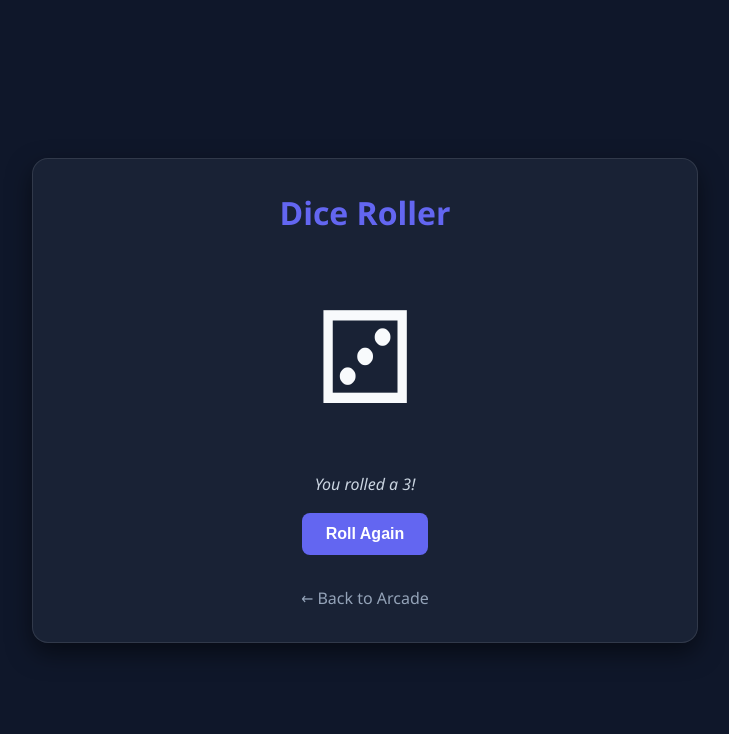
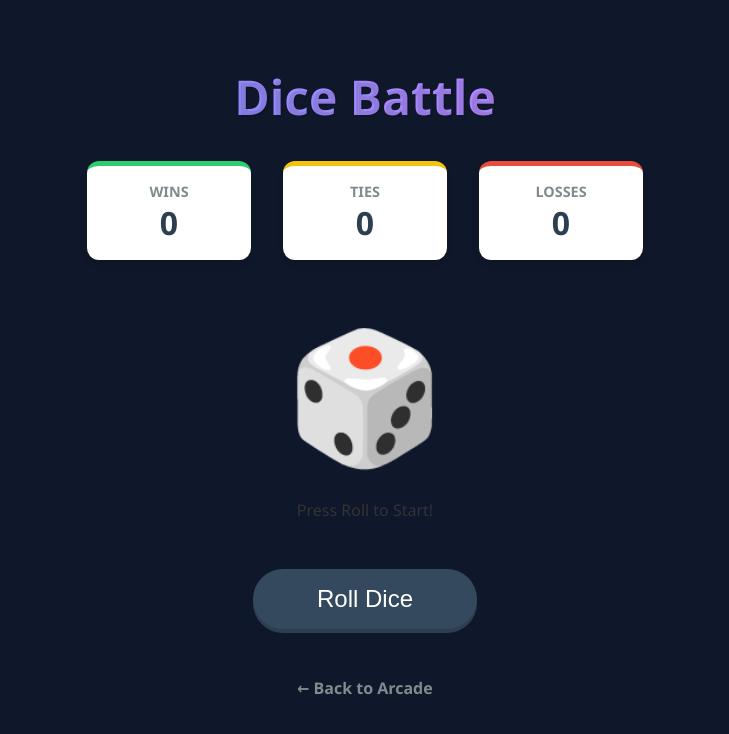
Before and after one commit to Shad921z/60-python-projects, a Flask app: page /dice in a window 1280 px wide. Shown: the top 734 px of the page, without its empty margins (275-1004 px from the left). Run offline with Flask 3, Linux system fonts and the light colour scheme.

Commit message:
feat: Implement a Flask-based retro arcade application featuring Hangman, Dice Roller, and Number Guess games.

```diff
--- a/beginner/flask-app-day-10-12/main.py
+++ b/beginner/flask-app-day-10-12/main.py
@@ -73,21 +73,60 @@ def hangman():
 
 #==================== DICE ROLLER GAME ====================
 
-@app.route('/dice')
+@app.route('/dice', methods=['GET', 'POST'])
 def dice():
-    # Dice logic
-    roll_value = random.randint(1, 6)
-    dice_icons = {
-        1: '⚀',
-        2: '⚁',
-        3: '⚂',
-        4: '⚃',
-        5: '⚄',
-        6: '⚅'
-    }
-    dice_icon = dice_icons[roll_value]
+    # Initialize scores if not present
+    if 'dice_wins' not in session:
+        session['dice_wins'] = 0
+    if 'dice_losses' not in session:
+        session['dice_losses'] = 0
+    if 'dice_ties' not in session:
+        session['dice_ties'] = 0
 
-    return render_template('dice.html', roll_value=roll_value, dice_icon=dice_icon)
+    outcome = None
+
+    if request.method == 'POST':
+        # Game Logic
+        player_roll = random.randint(1, 6)
+        cpu_roll = random.randint(1, 6)
+
+        dice_icons = {
+            1: '⚀', 2: '⚁', 3: '⚂', 4: '⚃', 5: '⚄', 6: '⚅'
+        }
+
+        player_icon = dice_icons[player_roll]
+        cpu_icon = dice_icons[cpu_roll]
+
+        result_message = ""
+        result_class = ""
+
+        if player_roll > cpu_roll:
+            result_message = "You Win!"
+            result_class = "win"
+            session['dice_wins'] += 1
+        elif cpu_roll > player_roll:
+            result_message = "Computer Wins!"
+            result_class = "lose"
+            session['dice_losses'] += 1
+        else:
+            result_message = "It's a Tie!"
+            result_class = "tie"
+            session['dice_ties'] += 1
+
+        outcome = {
+            'player_roll': player_roll,
+            'player_icon': player_icon,
+            'cpu_roll': cpu_roll,
+            'cpu_icon': cpu_icon,
+            'message': result_message,
+            'class': result_class
+        }
+
+    return render_template('dice.html',
+                           outcome=outcome,
+                           wins=session['dice_wins'],
+                           losses=session['dice_losses'],
+                           ties=session['dice_ties'])
 
 #==================== ROCK PAPER SCISSORS GAME ====================
 
@@ -115,7 +154,46 @@ def rps():
 
     return render_template('rock-paper-scissors.html', result=None)
 
+#=================== NUMBER GUESSING GAME ==================
 
+@app.route('/guess', methods=['GET', 'POST'])
+def guess_number():
+    if 'target_num' not in session or request.args.get('reset'):
+        session['target_num'] = random.randint(1, 100)
+        session['attempts'] = 0
+        session['guess_message'] = "Guess a number between 1 and 100!"
+        session['guess_status'] = "info" # info, success, warning, error
+        session['game_won'] = False
+
+        if request.args.get('reset'):
+            return redirect(url_for('guess_number'))
+
+    if request.method == 'POST':
+        try:
+            user_guess = int(request.form.get('guess'))
+            session['attempts'] += 1
+            target = session['target_num']
+
+            if user_guess == target:
+                session['guess_message'] = f"CORRECT! The number was {target}."
+                session['guess_status'] = "success"
+                session['game_won'] = True
+            elif user_guess > target:
+                session['guess_message'] = f"Too High! Try lower than {user_guess}."
+                session['guess_status'] = "warning"
+            else:
+                session['guess_message'] = f"Too Low! Try higher than {user_guess}."
+                session['guess_status'] = "warning"
+
+        except ValueError:
+            session['guess_message'] = "Please enter a valid number."
+            session['guess_status'] = "error"
+
+    return render_template('guess.html',
+                           message=session.get('guess_message'),
+                           status=session.get('guess_status'),
+                           attempts=session.get('attempts'),
+                           game_won=session.get('game_won'))
 
 if __name__ == '__main__':
     app.run(debug=True)
--- /dev/null
+++ b/beginner/flask-app-day-10-12/static/css/dice.css
@@ -0,0 +1,173 @@
+/* Dice Battle Styles */
+
+.game-container {
+    max-width: 800px;
+    margin: 0 auto;
+    padding: 2rem;
+    text-align: center;
+    font-family: 'Segoe UI', Tahoma, Geneva, Verdana, sans-serif;
+    color: #333;
+}
+
+h1 {
+    font-size: 3rem;
+    margin-bottom: 2rem;
+    color: #2c3e50;
+    text-shadow: 2px 2px 0px rgba(0,0,0,0.1);
+}
+
+/* Scoreboard */
+.scoreboard {
+    display: flex;
+    justify-content: center;
+    gap: 2rem;
+    margin-bottom: 3rem;
+}
+
+.score-item {
+    background: white;
+    padding: 1rem 2rem;
+    border-radius: 12px;
+    box-shadow: 0 4px 6px rgba(0,0,0,0.1);
+    display: flex;
+    flex-direction: column;
+    align-items: center;
+    min-width: 100px;
+    border-top: 5px solid #ccc;
+}
+
+.score-item.win { border-top-color: #2ecc71; }
+.score-item.tie { border-top-color: #f1c40f; }
+.score-item.lose { border-top-color: #e74c3c; }
+
+.score-item .label {
+    font-size: 0.9rem;
+    text-transform: uppercase;
+    color: #7f8c8d;
+    font-weight: bold;
+}
+
+.score-item .value {
+    font-size: 2rem;
+    font-weight: bold;
+    color: #2c3e50;
+}
+
+/* Battle Arena */
+.battle-arena {
+    display: flex;
+    justify-content: center;
+    align-items: center;
+    gap: 3rem;
+    margin: 2rem 0;
+    min-height: 200px;
+}
+
+.dice-wrapper {
+    background: white;
+    padding: 2rem;
+    border-radius: 20px;
+    box-shadow: 0 10px 20px rgba(0,0,0,0.05);
+    width: 200px;
+    transition: transform 0.2s;
+}
+
+.dice-wrapper:hover {
+    transform: translateY(-5px);
+}
+
+.dice-wrapper h3 {
+    margin: 0 0 1rem 0;
+    color: #7f8c8d;
+    font-size: 1.2rem;
+}
+
+.dice-icon {
+    font-size: 8rem;
+    line-height: 1;
+    color: #34495e;
+}
+
+.player-dice .dice-icon { color: #3498db; }
+.cpu-dice .dice-icon { color: #e74c3c; }
+
+.dice-value {
+    font-size: 1.5rem;
+    color: #95a5a6;
+    margin-top: 1rem;
+}
+
+.vs-badge {
+    font-size: 2rem;
+    font-weight: 900;
+    color: #bdc3c7;
+    font-style: italic;
+}
+
+.dice-placeholder {
+    font-size: 8rem;
+    color: #ecf0f1;
+    animation: float 3s ease-in-out infinite;
+}
+
+@keyframes float {
+    0% { transform: translateY(0px); }
+    50% { transform: translateY(-10px); }
+    100% { transform: translateY(0px); }
+}
+
+/* Results */
+.result-message {
+    font-size: 2.5rem;
+    font-weight: bold;
+    margin: 2rem 0;
+    padding: 1rem;
+    border-radius: 10px;
+    animation: popIn 0.5s cubic-bezier(0.175, 0.885, 0.32, 1.275);
+}
+
+.result-message.win { color: #2ecc71; background: rgba(46, 204, 113, 0.1); }
+.result-message.lose { color: #e74c3c; background: rgba(231, 76, 60, 0.1); }
+.result-message.tie { color: #f1c40f; background: rgba(241, 196, 15, 0.1); }
+
+@keyframes popIn {
+    0% { transform: scale(0.8); opacity: 0; }
+    100% { transform: scale(1); opacity: 1; }
+}
+
+/* Controls */
+.controls button {
+    background: #34495e;
+    color: white;
+    border: none;
+    padding: 1rem 4rem;
+    font-size: 1.5rem;
+    border-radius: 50px;
+    cursor: pointer;
+    transition: all 0.2s;
+    box-shadow: 0 4px 0 #2c3e50;
+}
+
+.controls button:hover {
+    transform: translateY(-2px);
+    box-shadow: 0 6px 0 #2c3e50;
+    background: #2c3e50;
+}
+
+.controls button:active {
+    transform: translateY(2px);
+    box-shadow: 0 0 0 #2c3e50;
+}
+
+.back-btn {
+    display: inline-block;
+    margin-top: 3rem;
+    text-decoration: none;
+    color: #7f8c8d;
+    font-weight: bold;
+    transition: color 0.2s;
+}
+
+.back-btn:hover {
+    color: #34495e;
+}
--- a/beginner/flask-app-day-10-12/templates/dice.html
+++ b/beginner/flask-app-day-10-12/templates/dice.html
@@ -4,37 +4,63 @@
 <head>
     <meta charset="UTF-8">
     <meta name="viewport" content="width=device-width, initial-scale=1.0">
-    <title>Dice Roller | Retro Arcade</title>
-    <link rel="stylesheet" href="{{ url_for('static', filename='css/hangman.css') }}">
-    <style>
-        .dice-display {
-            font-size: 8rem;
-            margin: 2rem 0;
-            user-select: none;
-        }
-
-        .controls {
-            display: flex;
-            gap: 1rem;
-            justify-content: center;
-        }
-    </style>
+    <title>Dice Battle | Retro Arcade</title>
+    <link rel="stylesheet" href="{{ url_for('static', filename='css/main.css') }}">
+    <link rel="stylesheet" href="{{ url_for('static', filename='css/dice.css') }}">
 </head>
 
 <body>
     <div class="game-container">
-        <h1>Dice Roller</h1>
+        <h1>Dice Battle</h1>
 
-        <div class="dice-display">
-            {{ dice_icon }}
+        <div class="scoreboard">
+            <div class="score-item win">
+                <span class="label">Wins</span>
+                <span class="value">{{ wins }}</span>
+            </div>
+            <div class="score-item tie">
+                <span class="label">Ties</span>
+                <span class="value">{{ ties }}</span>
+            </div>
+            <div class="score-item lose">
+                <span class="label">Losses</span>
+                <span class="value">{{ losses }}</span>
+            </div>
         </div>
 
-        <div class="message">
-            You rolled a {{ roll_value }}!
+        <div class="battle-arena">
+            {% if outcome %}
+            <div class="dice-wrapper player-dice">
+                <h3>You</h3>
+                <div class="dice-icon">{{ outcome.player_icon }}</div>
+                <div class="dice-value">{{ outcome.player_roll }}</div>
+            </div>
+
+            <div class="vs-badge">VS</div>
+
+            <div class="dice-wrapper cpu-dice">
+                <h3>CPU</h3>
+                <div class="dice-icon">{{ outcome.cpu_icon }}</div>
+                <div class="dice-value">{{ outcome.cpu_roll }}</div>
+            </div>
+            {% else %}
+            <div class="waiting-message">
+                <div class="dice-placeholder">🎲</div>
+                <p>Press Roll to Start!</p>
+            </div>
+            {% endif %}
         </div>
 
+        {% if outcome %}
+        <div class="result-message {{ outcome.class }}">
+            {{ outcome.message }}
+        </div>
+        {% endif %}
+
         <div class="controls">
-            <a href="/dice"><button>Roll Again</button></a>
+            <form action="/dice" method="POST">
+                <button type="submit" class="roll-btn">Roll Dice</button>
+            </form>
         </div>
 
         <a href="/" class="back-btn">← Back to Arcade</a>
--- a/beginner/flask-app-day-10-12/templates/hangman.html
+++ b/beginner/flask-app-day-10-12/templates/hangman.html
@@ -11,7 +11,7 @@
 <body>
 
     <div class="game-container">
-        <h1>Hangman</h1>
+        <h1>Hangman - CS Version</h1>
 
         <div class="status">
             Guesses Remaining: <strong>{{ guesses }}</strong>
--- a/beginner/flask-app-day-10-12/templates/index.html
+++ b/beginner/flask-app-day-10-12/templates/index.html
@@ -33,6 +33,12 @@
             <h2>Rock Paper Scissors</h2>
             <p>Classic battle of wits</p>
         </a>
+
+        <a href="/guess" class="card">
+            <div class="icon">🔢</div>
+            <h2>Number Guess</h2>
+            <p>Find the secret number</p>
+        </a>
     </div>
 
 </body>
```
Also changed, not shown: beginner/flask-app-day-10-12/templates/guess.html (added, +107 -0 lines).
